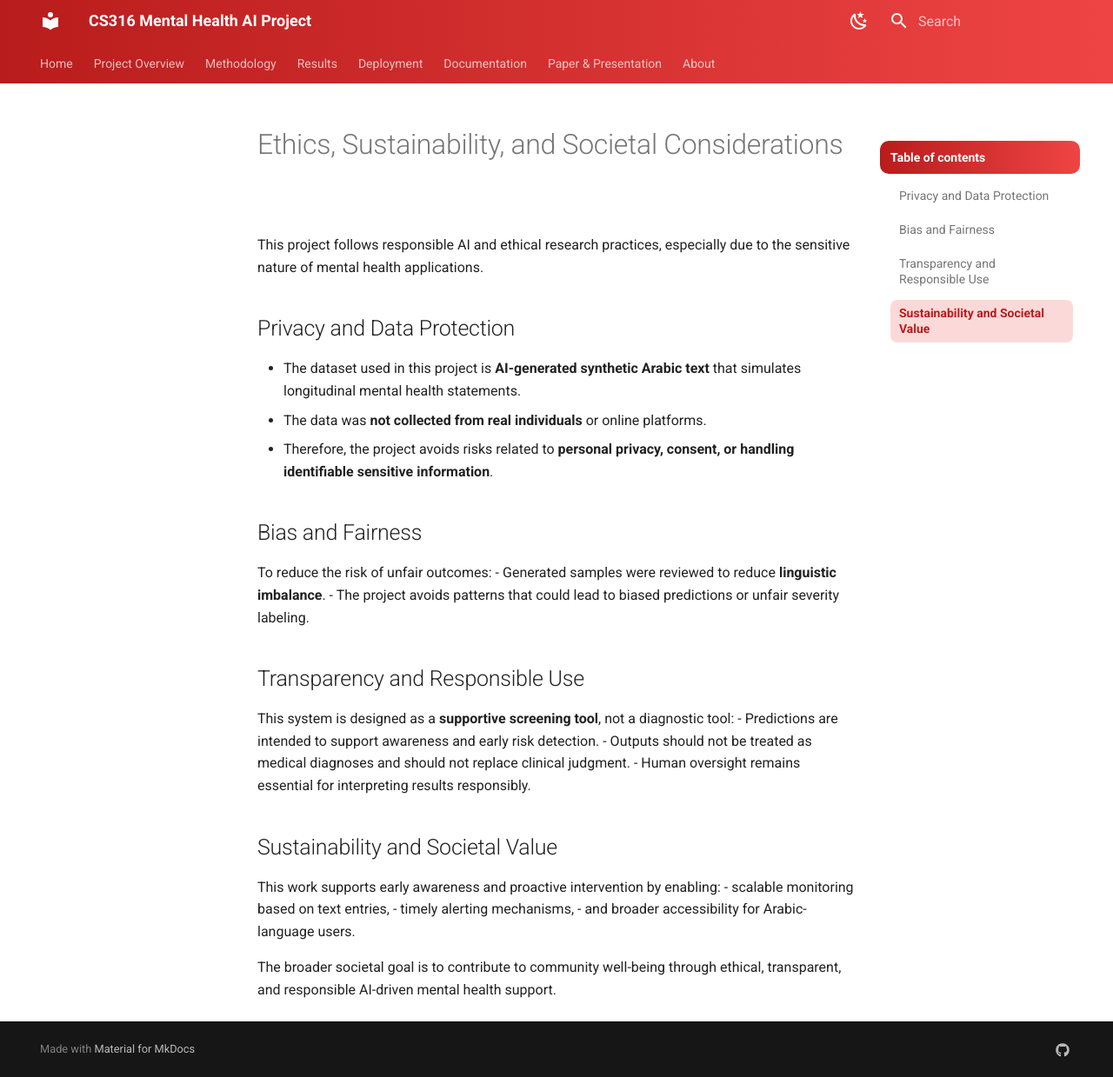
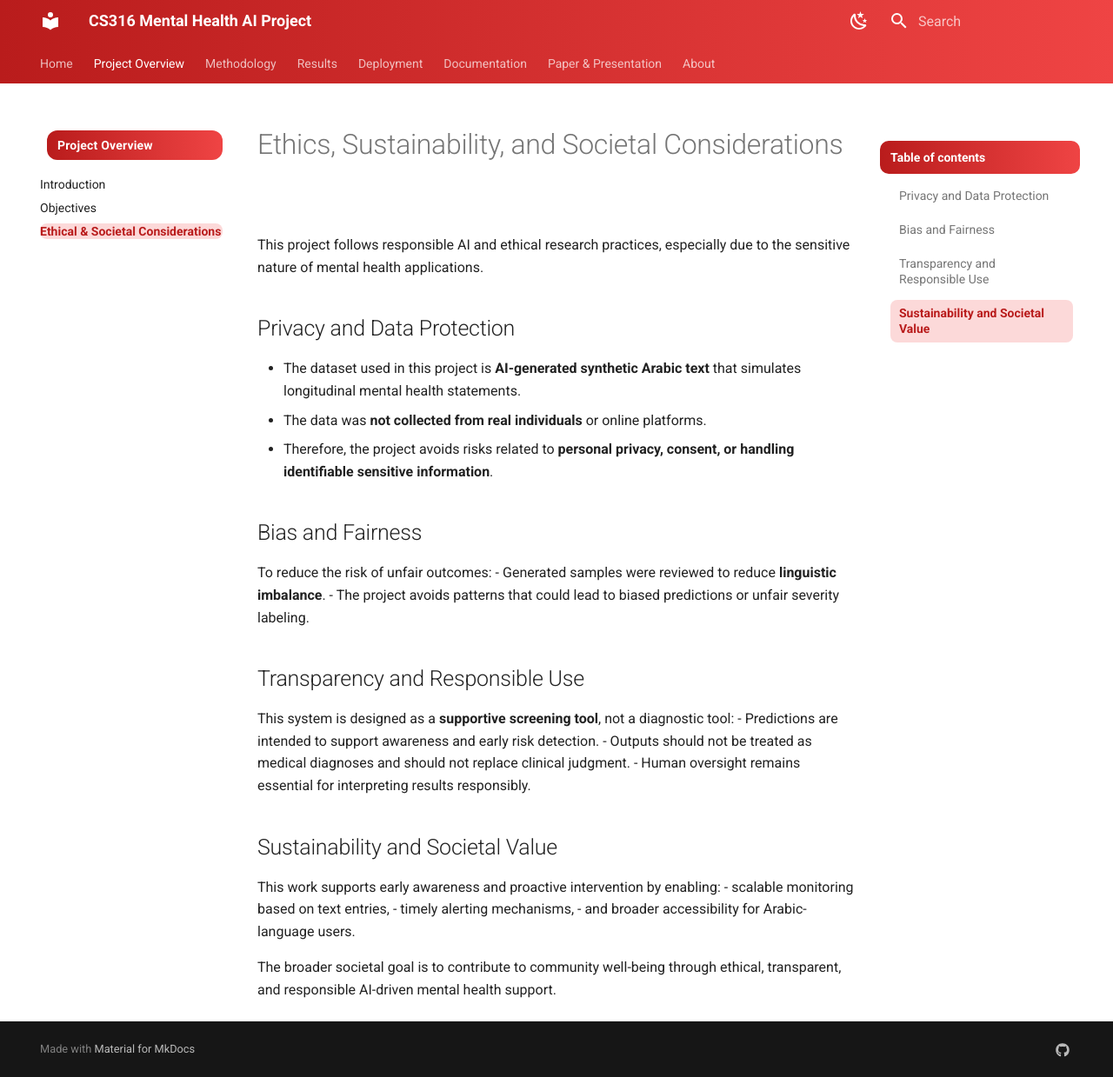
Before and after one commit to LayanAlnasser/CS316-Mental-Health-AI-Project, an MkDocs documentation site: the page built from docs/documentation/ethics.md, in a window 1280 px wide and 1239 px high. Shown: the whole window at 87% size. Built offline with MkDocs 1.6.1 and Material for MkDocs 9.7.7, drawn with Linux system fonts in a browser that asks for light colours; part of the change alters nothing that is shown.

Commit message:
Fixed link

```diff
--- a/mkdocs.yml
+++ b/mkdocs.yml
@@ -32,7 +32,7 @@ nav:
   - Project Overview:
       - Introduction: introduction.md
       - Objectives: objectives.md
-      - Ethical & Societal Considerations: ethics.md
+      - Ethical & Societal Considerations: documentation/ethics.md
   - Methodology:
       - Data Sources & Preprocessing: methodology/data.md
       - Models & Training: methodology/models.md
```
